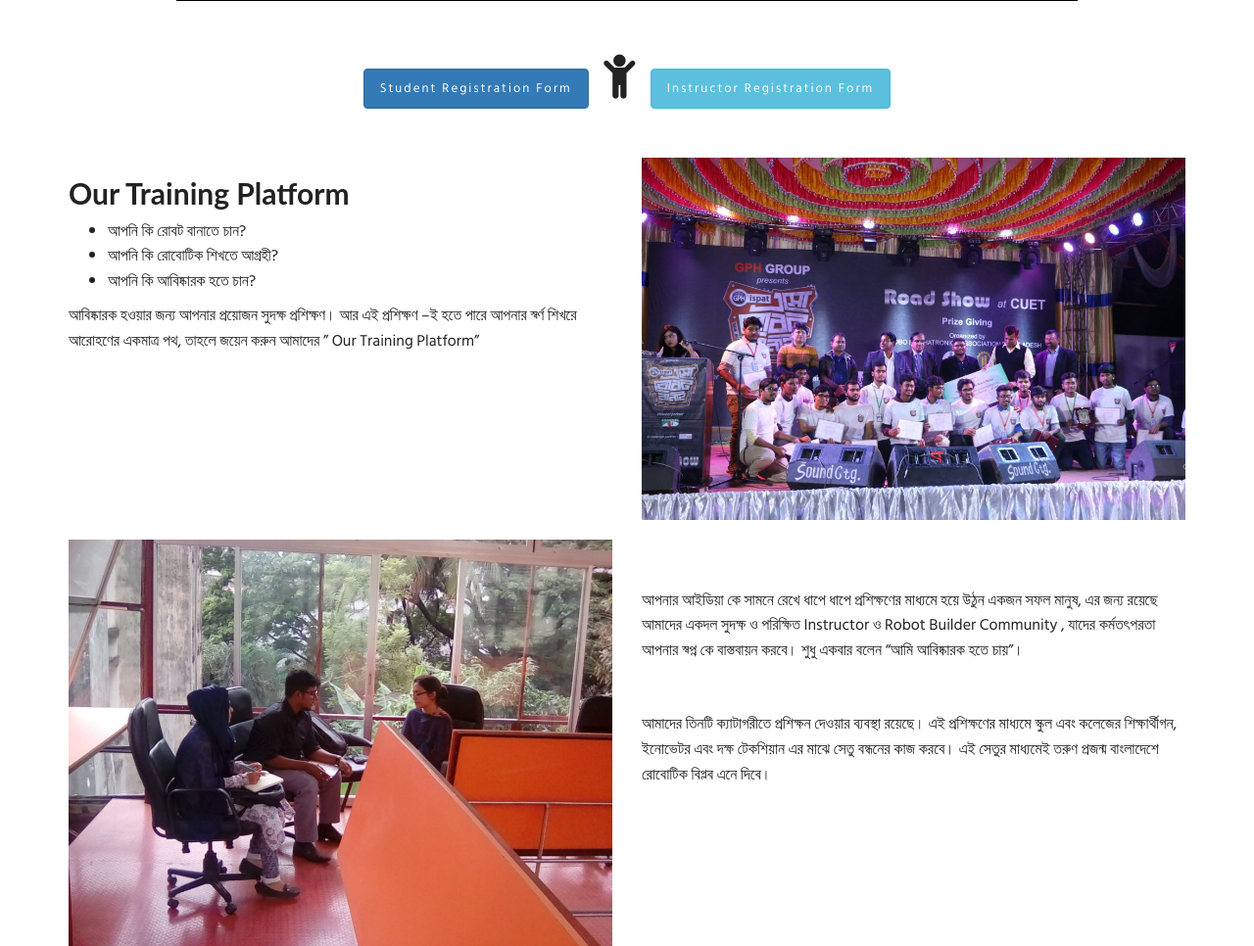
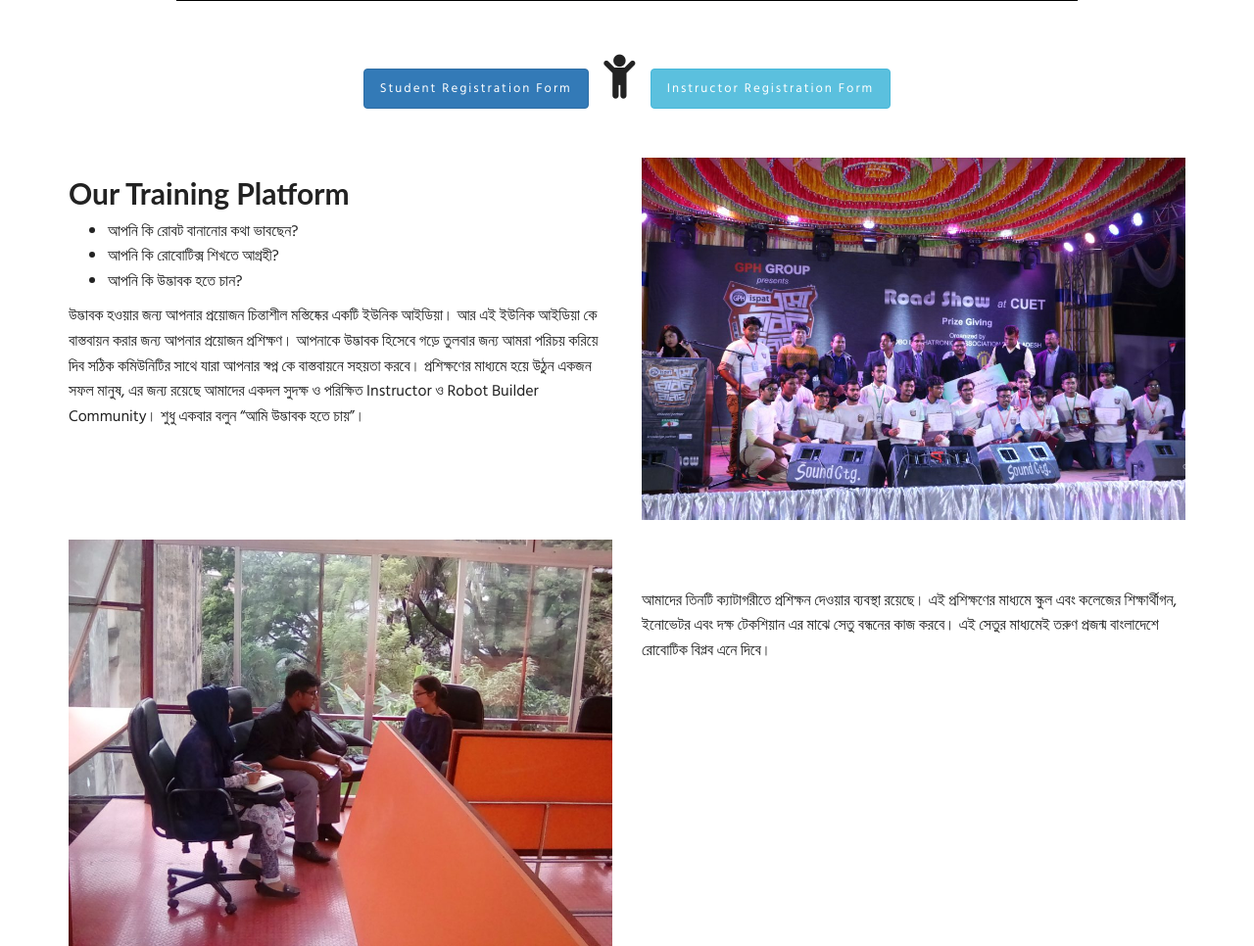
Before and after one commit to mortuzacrid/CRID, a PHP site: page /training.php in a window 1280 px wide. Shown: the part 463-1429 px from the top of the page at 98% size. Run offline with PHP 8.4, Linux system fonts and the light colour scheme.

Commit message:
eded text of training and robot builder community

```diff
--- a/rbcommunity.php
+++ b/rbcommunity.php
@@ -12,9 +12,9 @@
             <h2>Platform for innovator</h2>
 
             <ul>
-                <li>আপনি কি একজন আবিষ্কারক হতে চাও?</li>
+                <li>আপনি কি একজন সফল উদ্ভাবক হতে চান?</li>
                 <li>আপনার কি ইউনিক কোন আইডিয়া আছে যা মানুষের সমস্যার সমাধান দিবে?</li>
-                <li>আপনি কি কোন সমস্যার সমাধান চাও?</li>
+                <li>আপনি কি কোন সমস্যার সমাধান চাইছেন?</li>
             </ul>
 
             <h3 class="text-center">তাহলে এই প্লাটফর্ম আপনার জন্য,  জয়েন করুন আমাদের “Platform for innovator”।</h3>
--- a/training.php
+++ b/training.php
@@ -23,11 +23,12 @@
                     <div class="col-md-6">
                         <h2>Our Training Platform</h2>
                         <ul>
-                            <li>আপনি কি রোবট বানাতে চান?</li>
-                            <li>আপনি কি রোবোটিক শিখতে আগ্রহী?</li>
-                            <li>আপনি কি আবিষ্কারক হতে চান?</li>
+                            <li>আপনি কি রোবট বানানোর কথা ভাবছেন?</li>
+                            <li>আপনি কি রোবোটিক্স শিখতে আগ্রহী?</li>
+                            <li>আপনি কি উদ্ভাবক হতে চান?</li>
                         </ul>
-                        <p>আবিষ্কারক হওয়ার জন্য আপনার প্রয়োজন সুদক্ষ প্রশিক্ষণ। আর এই প্রশিক্ষণ –ই হতে পারে আপনার স্বর্ণ শিখরে আরোহণের একমাত্র পথ, তাহলে জয়েন করুন আমাদের ” Our Training Platform”</p>
+                        <p>উদ্ভাবক হওয়ার জন্য আপনার প্রয়োজন চিন্তাশীল মস্তিষ্কের একটি ইউনিক আইডিয়া। আর এই ইউনিক আইডিয়া কে বাস্তবায়ন করার জন্য আপনার প্রয়োজন প্রশিক্ষণ। আপনাকে উদ্ভাবক হিসেবে গড়ে তুলবার জন্য আমরা পরিচয় করিয়ে দিব সঠিক কমিউনিটির সাথে যারা আপনার স্বপ্ন কে বাস্তবায়নে সহয়তা করবে। প্রশিক্ষণের মাধ্যমে হয়ে উঠুন একজন সফল মানুষ, এর জন্য রয়েছে আমাদের একদল সুদক্ষ ও পরিক্ষিত  Instructor ও Robot Builder Community। শুধু একবার বলুন “আমি উদ্ভাবক হতে চায়”।
+                        </p>
                     </div>
                     <div class="col-md-6">
                         <img class="img-responsive" src="images/training/2.jpg" alt="Training Promo Image 1">
@@ -42,8 +43,6 @@
                         <img class="img-responsive" src="images/training/3.jpg" alt="Training Promo Image 1">
                     </div>
                     <div class="col-md-6">
-                        <p class="gap"></p>
-                        <p>আপনার আইডিয়া কে সামনে রেখে ধাপে ধাপে প্রশিক্ষণের মাধ্যমে  হয়ে উঠুন একজন সফল মানুষ, এর জন্য রয়েছে আমাদের একদল সুদক্ষ ও পরিক্ষিত  Instructor ও Robot Builder Community ,  যাদের কর্মতৎপরতা  আপনার স্বপ্ন কে বাস্তবায়ন করবে। শুধু একবার বলেন “আমি আবিষ্কারক হতে চায়”।</p>
                         <p class="gap"></p>
                         <p>আমাদের তিনটি ক্যাটাগরীতে প্রশিক্ষন দেওয়ার ব্যবস্থা রয়েছে। এই প্রশিক্ষণের মাধ্যমে স্কুল এবং কলেজের শিক্ষার্থীগন, ইনোভেটর এবং দক্ষ টেকশিয়ান এর মাঝে সেতু বন্ধনের কাজ করবে। এই সেতুর মাধ্যমেই তরুণ প্রজন্ম বাংলাদেশে রোবোটিক বিপ্লব এনে দিবে।</p>
                     </div>
```
